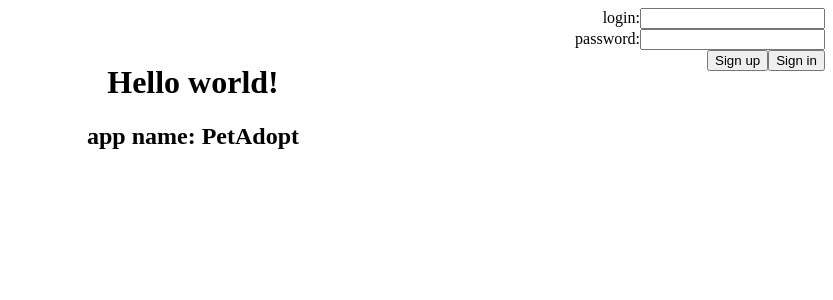
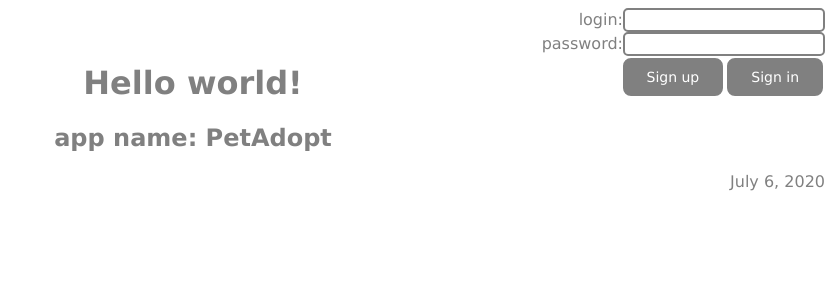
Before and after one commit to kkuczynski/JavaAngularDB, an Angular app in the folder PetAdopt-frontend/: page / in a window 1280 px wide. Shown: the top 300 px of the page, without its empty margins (447-1280 px from the left). Built offline with nearby package versions, Linux system fonts and the light colour scheme.

Commit message:
added sign out button, changed styles in css

```diff
--- a/PetAdopt-frontend/src/app/app.component.css
+++ b/PetAdopt-frontend/src/app/app.component.css
@@ -0,0 +1,8 @@
+div{
+    font-family: Verdana, Geneva, Tahoma, sans-serif;
+    color: gray
+}
+footer{
+    font-family: Verdana, Geneva, Tahoma, sans-serif;
+    color: gray
+}
--- a/PetAdopt-frontend/src/app/app.component.html
+++ b/PetAdopt-frontend/src/app/app.component.html
@@ -8,3 +8,8 @@
   </h2>
 
 </div>
+<footer style="vertical-align: bottom" style="text-align: right;">
+  <p>
+    {{date | date:'longDate'}}
+  </p>
+</footer>
--- a/PetAdopt-frontend/src/app/app.component.ts
+++ b/PetAdopt-frontend/src/app/app.component.ts
@@ -1,4 +1,4 @@
-import { Component } from '@angular/core';
+import { Component, Output } from '@angular/core';
 
 @Component({
   selector: 'app-root',
@@ -7,4 +7,5 @@ import { Component } from '@angular/core';
 })
 export class AppComponent {
   title = 'PetAdopt';
+  public date = new Date();
 }
--- a/PetAdopt-frontend/src/app/login/login.component.css
+++ b/PetAdopt-frontend/src/app/login/login.component.css
@@ -1,3 +1,42 @@
 div{
-    height: 35px
+    height: 35px;
+    font-family: Verdana, Geneva, Tahoma, sans-serif;
+    color: gray
 }
+button {
+    background-color: gray;
+    border-style: solid;
+    border-radius: 3px;
+    border-color: white;
+    border-width: 2px;
+    color: white;
+    padding: 11px 24px;
+    text-align: center;
+    text-decoration: none;
+    display: inline-block;
+    font-size: 14px;
+    font-family: Verdana, Geneva, Tahoma, sans-serif;
+    cursor: pointer;
+    border-radius: 10px;
+
+
+  }
+
+  input[type=text] {
+    border: 2px solid gray;
+    border-radius: 5px;
+    font-family: Verdana, Geneva, Tahoma, sans-serif;
+    font-size: 15px;
+
+  }
+  input[type=password] {
+    border: 2px solid gray;
+    border-radius: 5px;
+    font-family: Verdana, Geneva, Tahoma, sans-serif;
+    font-size: 15px;
+
+  }
+  footer{
+    font-family: Verdana, Geneva, Tahoma, sans-serif;
+    color: gray
+  }
--- a/PetAdopt-frontend/src/app/login/login.component.html
+++ b/PetAdopt-frontend/src/app/login/login.component.html
@@ -1,13 +1,19 @@
+
+
+
+
 <div style="text-align: right;" *ngIf="!logged">
+
     login:<input #login type="text">
     <br>
     password:<input #password type="password">
     <br>
-    <button (click)="SignUp(login.value, password.value)">Sign up </button>
+    <button (click)="signUp(login.value, password.value)">Sign up </button>
     <button (click)="signIn(login.value, password.value)">Sign in </button>
+
 </div>
 <div style="text-align: right;" *ngIf="logged">
-    Logged in
+    Signed in <button (click)="signOut()">Sign out</button>
 
 
 </div>
--- a/PetAdopt-frontend/src/app/login/login.component.ts
+++ b/PetAdopt-frontend/src/app/login/login.component.ts
@@ -1,4 +1,4 @@
-import { Component, OnInit } from '@angular/core';
+import { Component, OnInit, Input } from '@angular/core';
 
 @Component({
   selector: 'app-login',
@@ -7,6 +7,7 @@ import { Component, OnInit } from '@angular/core';
 })
 export class LoginComponent implements OnInit {
 
+  public date = new Date();
   public logged = false;
   public username = '';
   public password = '';
@@ -16,10 +17,13 @@ export class LoginComponent implements OnInit {
     console.log('pass: ' + givenPassword);
     this.username = givenUsername;
     this.password = givenPassword;
-    this.logged = !this.logged;
+    this.logged = true;
   }
   signUp() {
 
+  }
+  signOut() {
+    this.logged = false;
   }
   ngOnInit() {
   }
```
